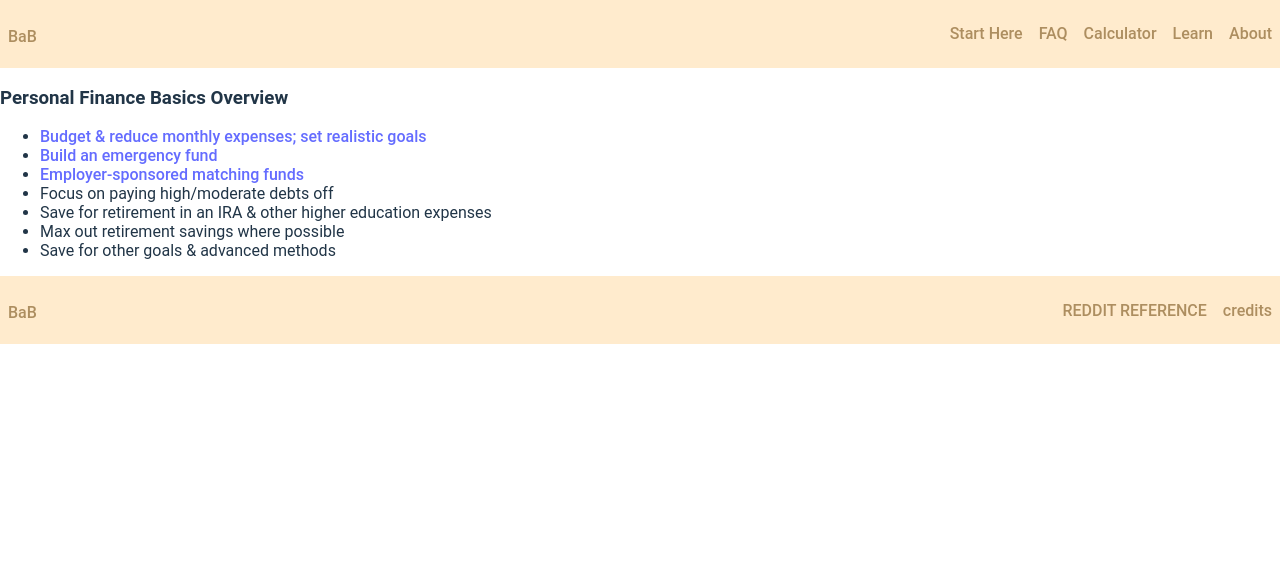
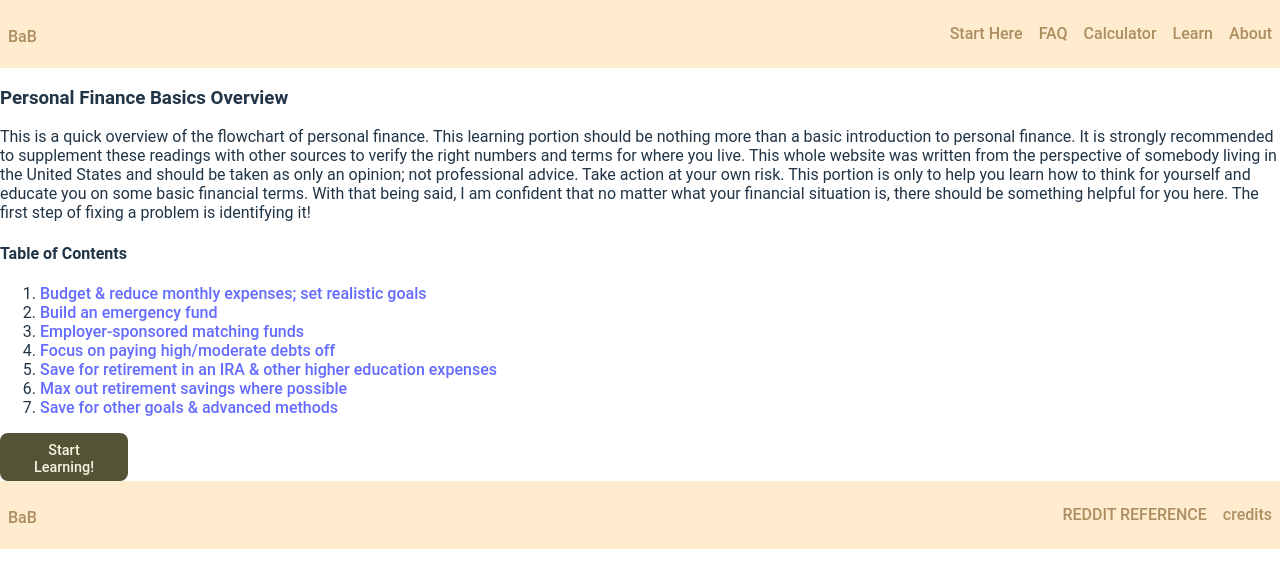
Before and after one commit to doanaminh/build-a-budget, a React (Vite) app in the folder client/: page /learn in a window 1280 px wide. Shown: the top 588 px of the page. Built offline with nearby package versions, Linux system fonts and the light colour scheme; a web font is replaced by a local one.

Commit message:
added buttons and preface to learn page

```diff
--- a/client/src/pages/Learn.tsx
+++ b/client/src/pages/Learn.tsx
@@ -1,17 +1,52 @@
+import { useNavigate } from "react-router-dom";
+import Button from "../components/Button";
+
 export default function () {
+    const navigate = useNavigate();
+
     return (
         <>
             <section className="Learn">
                 <h3>Personal Finance Basics Overview</h3>
-                <ul>
-                    <li><a href="/learn-budget">Budget & reduce monthly expenses; set realistic goals</a></li>
-                    <li><a href="/learn-savings-ef">Build an emergency fund</a></li>
-                    <li><a href="/learn-employer-intro">Employer-sponsored matching funds</a></li>
-                    <li>Focus on paying high/moderate debts off</li>
-                    <li>Save for retirement in an IRA & other higher education expenses</li>
-                    <li>Max out retirement savings where possible</li>
-                    <li>Save for other goals & advanced methods</li>
-                </ul>
+                <p>
+                    This is a quick overview of the flowchart of personal finance. This learning portion should be nothing more than a basic introduction to personal finance. It is strongly recommended to supplement these readings with other sources to verify the right numbers and terms for where you live. This whole website was written from the perspective of somebody living in the United States and should be taken as only an opinion; not professional advice. Take action at your own risk. This portion is only to help you learn how to think for yourself and educate you on some basic financial terms. With that being said, I am confident that no matter what your financial situation is, there should be something helpful for you here. The first step of fixing a problem is identifying it!
+                </p>
+                <h4>Table of Contents</h4>
+                <ol>
+                    <li>
+                        <a href="/learn-budget">Budget & reduce monthly expenses; set realistic goals</a>
+                    </li>
+                    <li>
+                        <a href="/learn-savings-ef">Build an emergency fund</a>
+                    </li>
+                    <li>
+                        <a href="/learn-employer-intro">Employer-sponsored matching funds</a>
+                    </li>
+                    <li>
+                        <a href="">Focus on paying high/moderate debts off</a>
+                    </li>
+                    <li>
+                        <a href="">Save for retirement in an IRA & other higher education expenses</a>
+                    </li>
+                    <li>
+                        <a href="">Max out retirement savings where possible</a>
+                    </li>
+                    <li>
+                        <a href="">Save for other goals & advanced methods</a>
+                    </li>
+                </ol>
+                <article>
+                    <Button
+                        backgroundColor="#535337"
+                        color="beige"
+                        fontSize=".9rem"
+                        height="3rem"
+                        width="8rem"
+                        onClick={() => navigate('/learn-budget')}
+                    >
+                        Start Learning!
+                    </Button>
+                </article>
             </section>
         </>
     )
```
